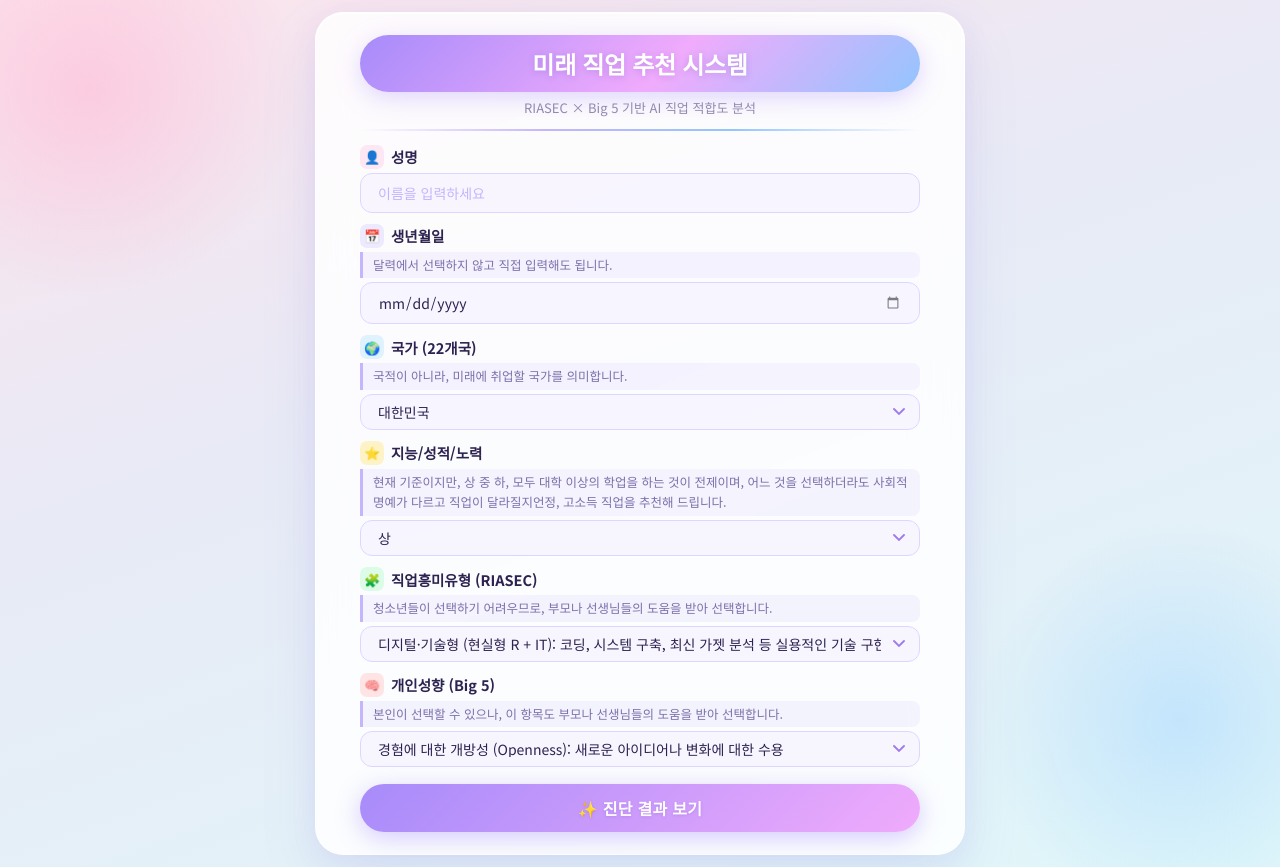
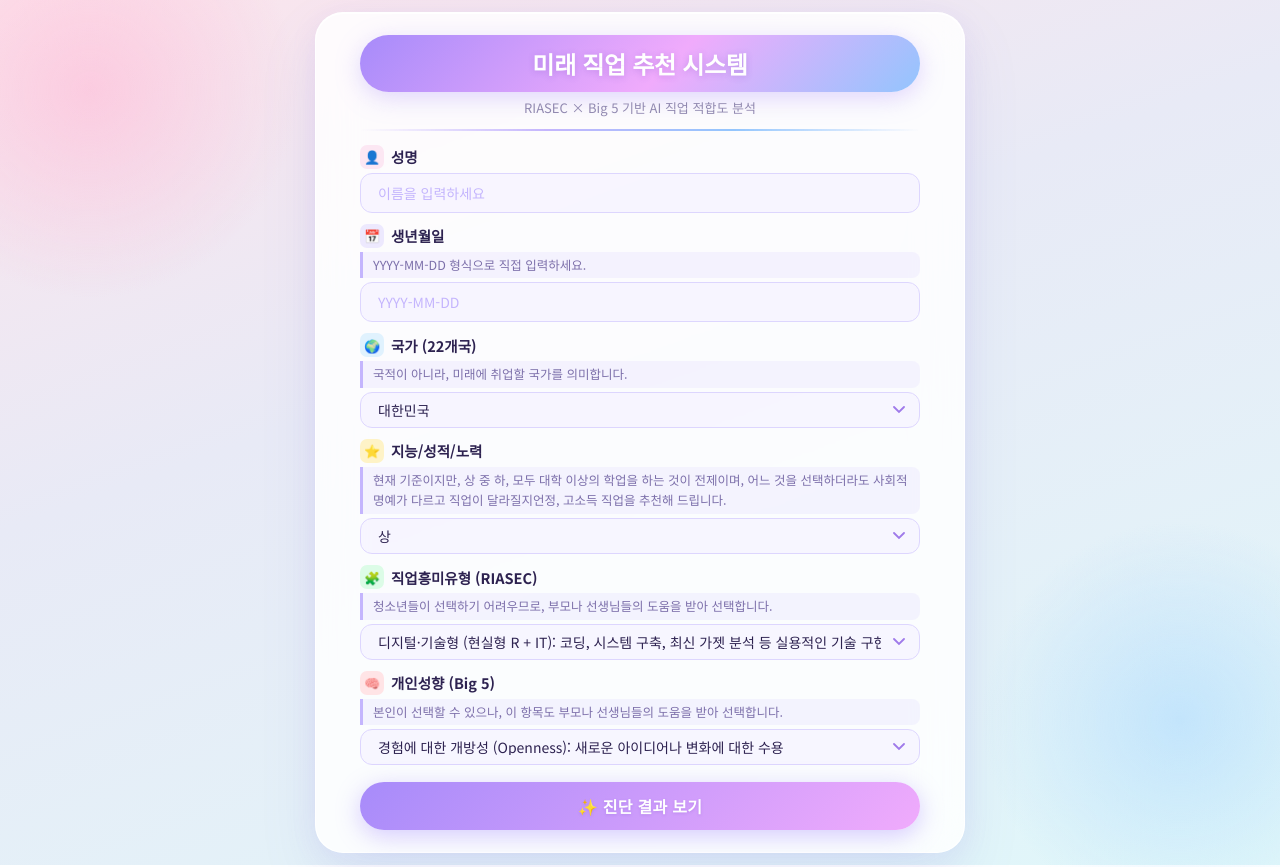
Before and after one commit to DongSoo-520503/1-future_job, a website: page index.html in a window 1280 px wide. Drawn offline with Linux system fonts and the light colour scheme.

Commit message:
Change date input to text with format hint
Updated the date input field to accept text input with a specific format.

```diff
--- a/index.html
+++ b/index.html
@@ -222,13 +222,13 @@
             </div>
 
             <div class="form-group">
-                <label>
-                    <div class="label-main">
-                        <span class="icon icon-dob">📅</span> 생년월일
-                    </div>
-                    <div class="label-hint">달력에서 선택하지 않고 직접 입력해도 됩니다.</div>
-                </label>
-                <input type="date" id="dob" required>
+                  <label>
+                      <div class="label-main">
+                           <span class="icon icon-dob">📅</span> 생년월일
+                      </div>
+                      <div class="label-hint">YYYY-MM-DD 형식으로 직접 입력하세요.</div>
+                  </label>
+                  <input type="text" id="dob" placeholder="YYYY-MM-DD" pattern="\d{4}-\d{2}-\d{2}" title="YYYY-MM-DD 형식으로 입력해주세요" required>
             </div>
 
             <div class="form-group">
```
